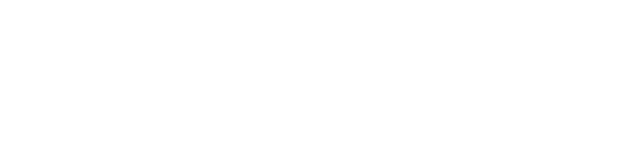
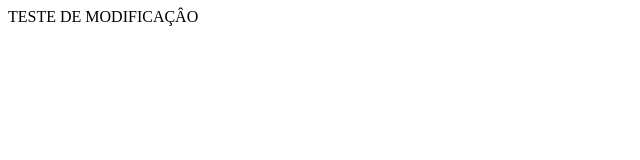
Before and after one commit to eduardolessa78/cursogit, a plain HTML site: page index.html in a window 1280 px wide. Shown: the whole page, without its empty margins (0-640 px from the left). Drawn offline with Linux system fonts and the light colour scheme.

Commit message:
Update index.html
alteração geral

```diff
--- a/index.html
+++ b/index.html
@@ -4,9 +4,10 @@
     <meta charset="UTF-8">
     <meta http-equiv="X-UA-Compatible" content="IE=edge">
     <meta name="viewport" content="width=device-width, initial-scale=1.0">
-    <title>Document</title>
+    <title>Novo Titulo</title>
 </head>
 <body>
+    TESTE DE MODIFICAÇÂO
 
 </body>
 </html>
```
